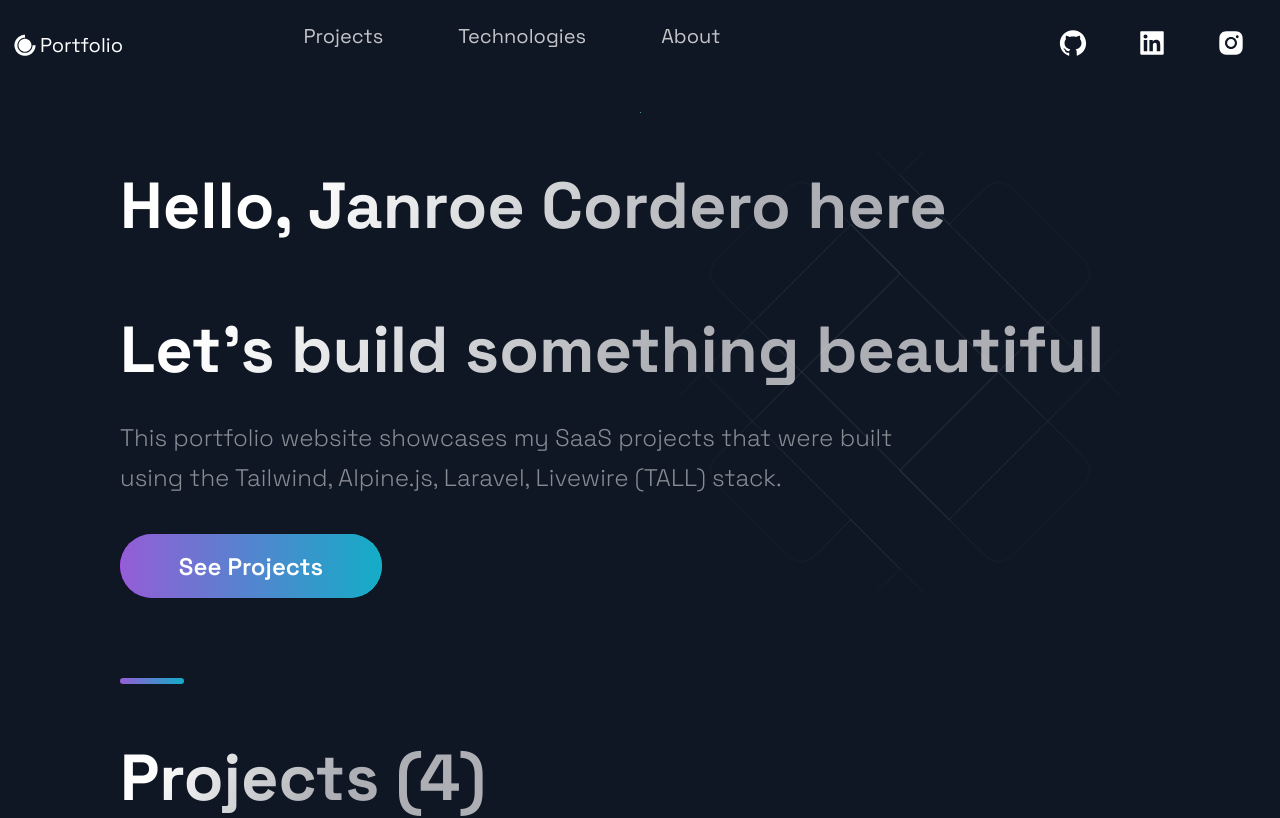
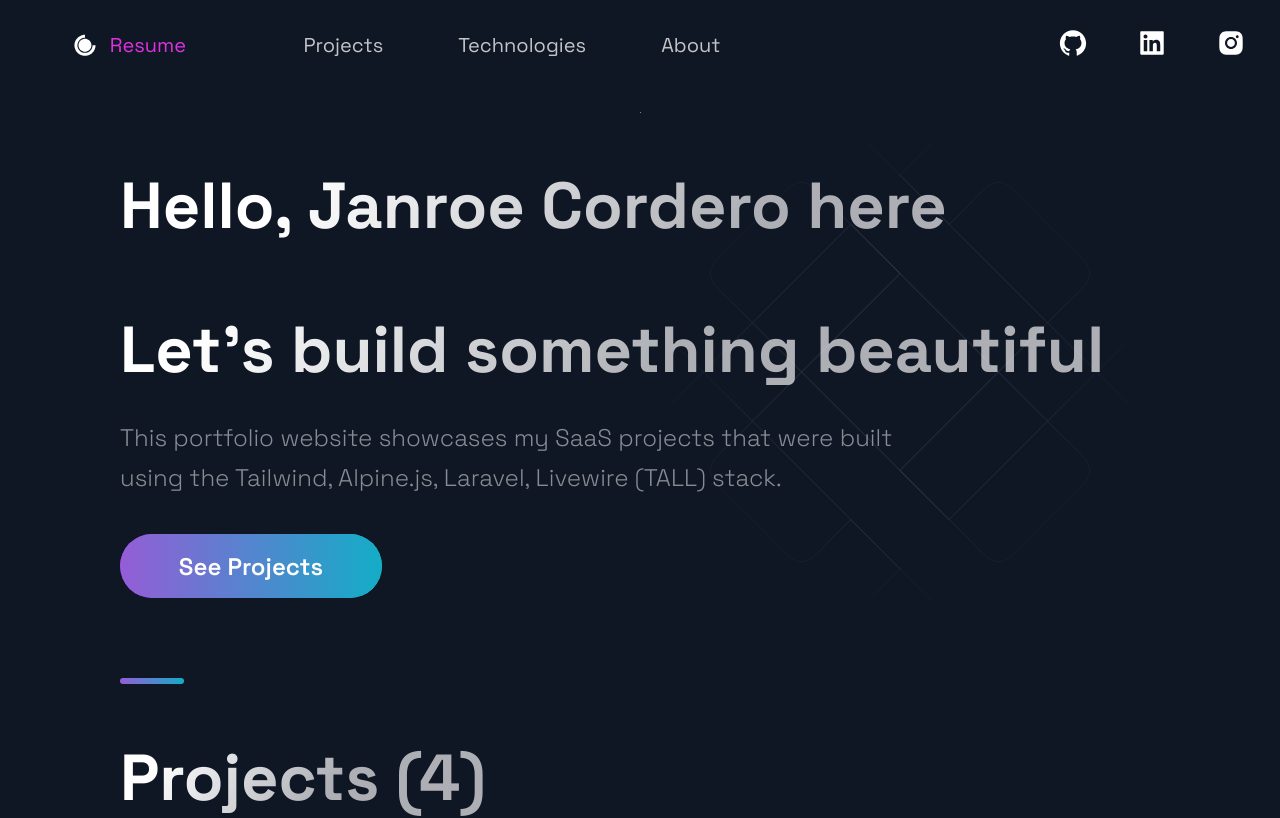
Before and after one commit to iCHIrTmA/next-portfolio, a Next.js app: page / in a window 1280 px wide. Shown: the top 818 px of the page. Built offline with nearby package versions, Linux system fonts and the light colour scheme.

Commit message:
changed portfolio to resume and linked with draft cavan resume

```diff
--- a/src/components/Header/Header.js
+++ b/src/components/Header/Header.js
@@ -16,7 +16,7 @@ import {
 const Header = () => (
   <Container>
     <Div1>
-      <Link href="/">
+      <Link href="https://www.canva.com/design/DAFALP1mgmU/yCrPgWRebpZq4YT-gz0V-Q/edit?utm_content=DAFALP1mgmU&utm_campaign=designshare&utm_medium=link2&utm_source=sharebutton">
         <a
           style={{
             display: "flex",
@@ -26,7 +26,7 @@ const Header = () => (
           }}
         >
           <DiCssdeck size="3rem" />
-          <Span>Portfolio</Span>
+          <Span>Resume</Span>
         </a>
       </Link>
     </Div1>
--- a/src/components/Header/HeaderStyles.js
+++ b/src/components/Header/HeaderStyles.js
@@ -3,6 +3,7 @@ import styled from "styled-components";
 
 export const Container = styled.div`
   display: grid;
+  align-items: center;
   grid-template-columns: repeat(5, 1fr);
   grid-template-rows: 1fr;
   grid-column-gap: 2rem;
@@ -20,6 +21,8 @@ export const Container = styled.div`
 
 export const Span = styled.span`
   font-size: 2rem;
+  margin-left: 1rem;
+  color: #de32e1;
 `;
 
 export const Div1 = styled.div`
@@ -27,6 +30,7 @@ export const Div1 = styled.div`
   display: flex;
   flex-direction: row;
   align-content: center;
+  justify-content: center;
   @media ${(props) => props.theme.breakpoints.sm} {
     grid-area: 1 / 1 / 2 / 3;
   }
```
